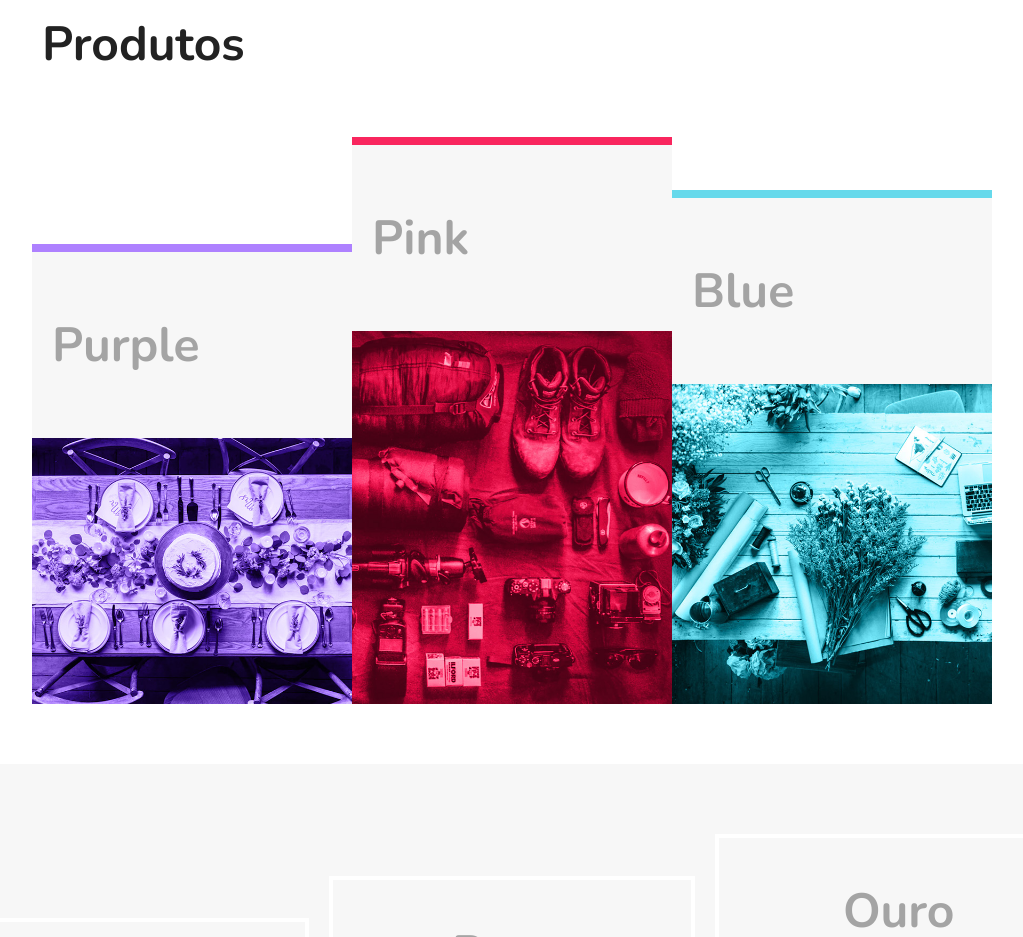
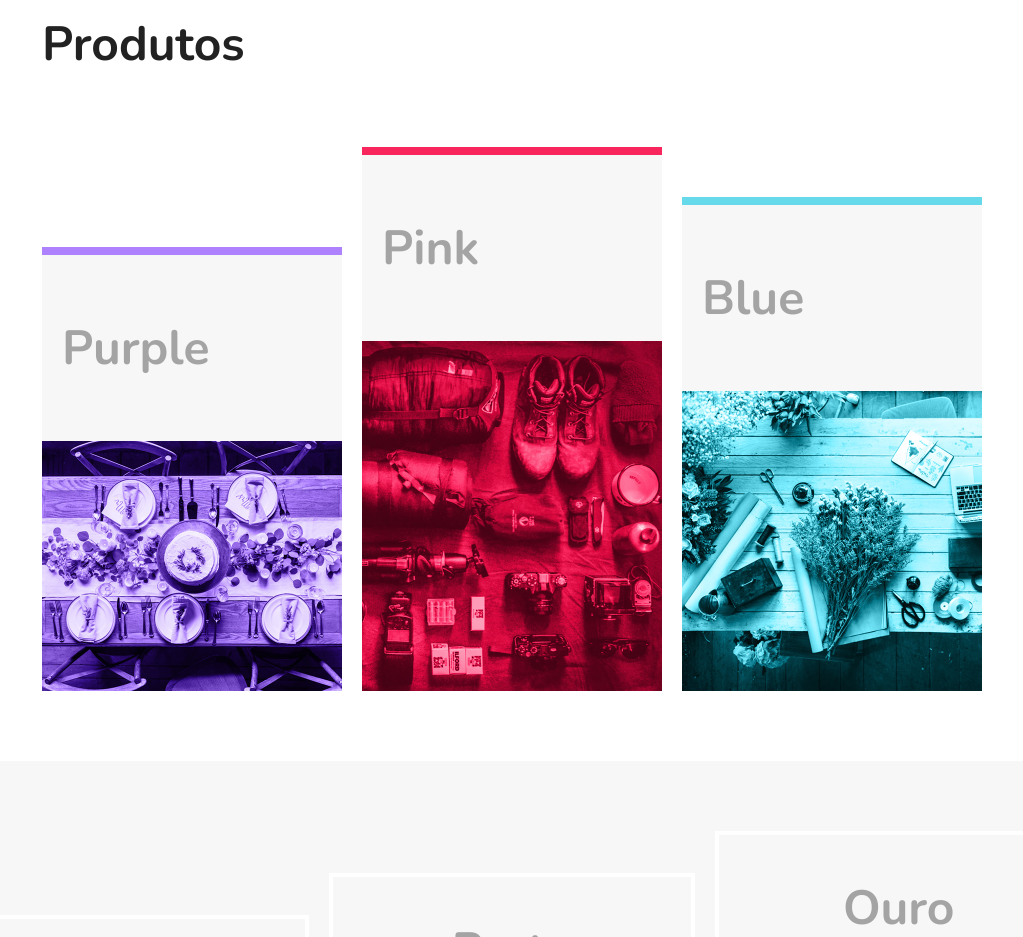
Before and after one commit to JohnataMoreira/css-flexbox, a plain HTML site: page index.html in a window 1280 px wide. Shown: the part 1060-1997 px from the top of the page, without its empty margins (128-1151 px from the left). Drawn offline with nearby package versions, Linux system fonts and the light colour scheme.

Commit message:
correção produtos

```diff
--- a/css/style.css
+++ b/css/style.css
@@ -148,11 +148,11 @@ img{
 
 .produtos-container{
     display: flex;
-    /* flex-wrap: wrap; */
+    flex-wrap: wrap;
     align-items: flex-end;
 }
 
-.protudos-item{
+.produtos-item{
     flex: 1 1 175px;
     margin: 10px;
 }
```
